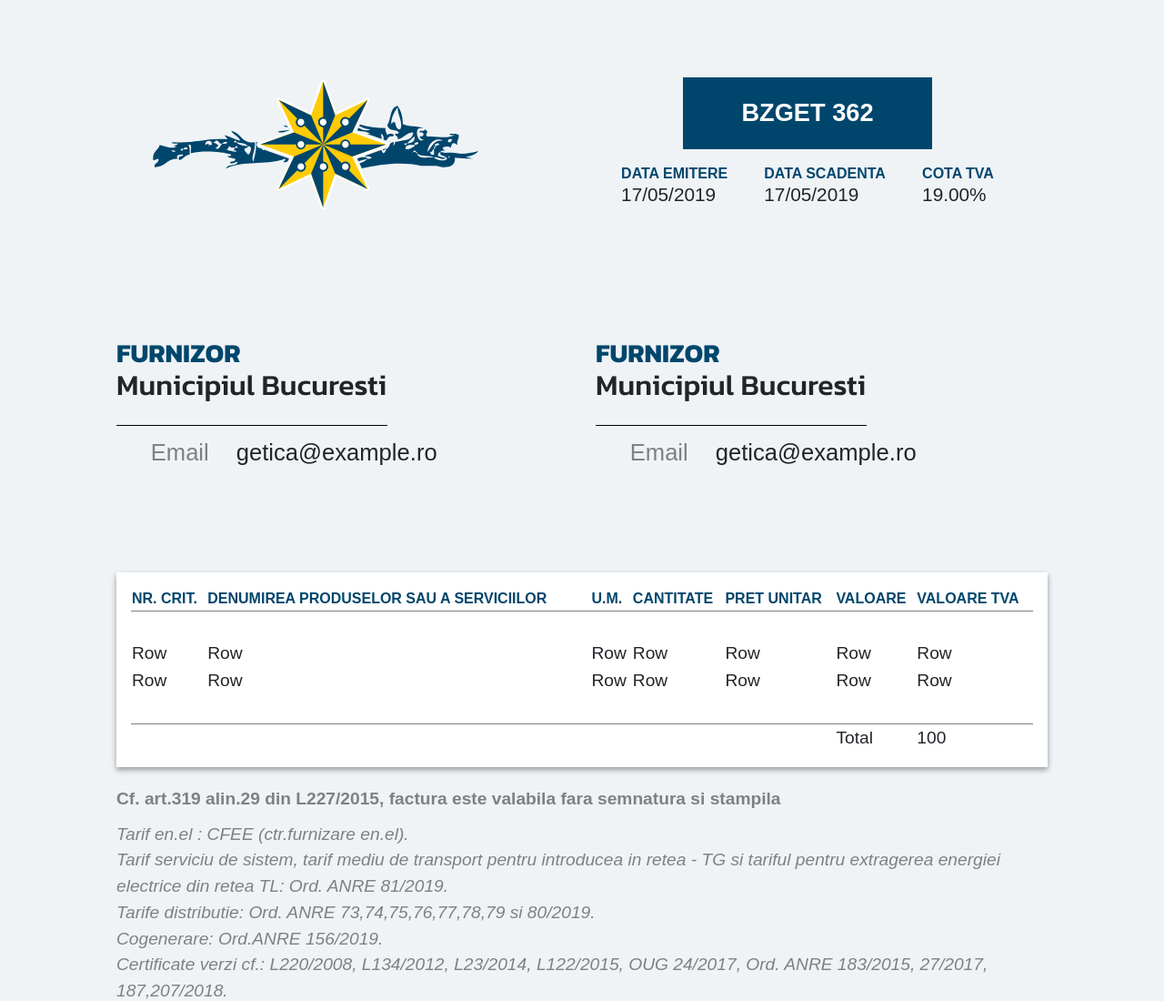
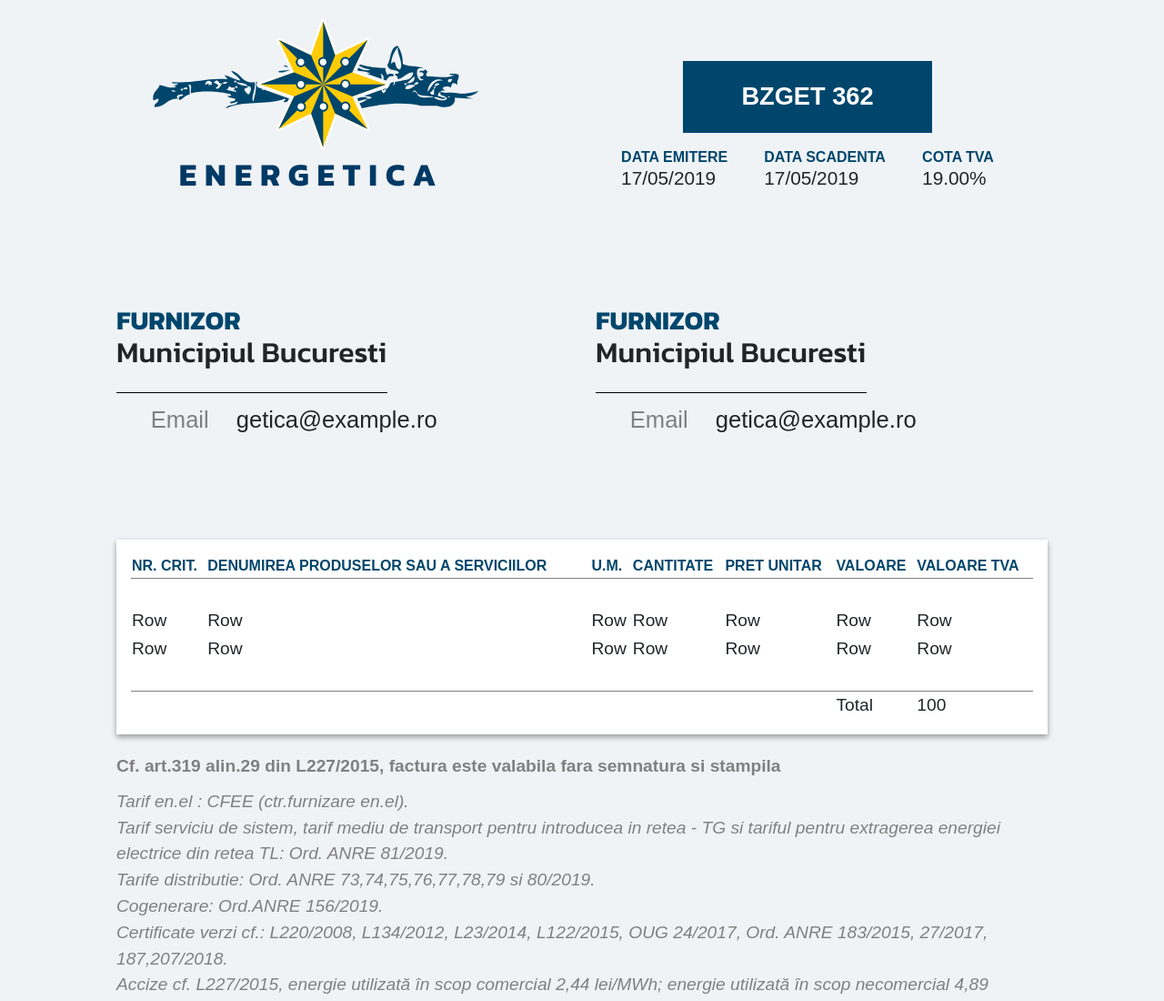
Before and after one commit to andrei-plesu-cs/template-html-pur, a plain HTML site: page index.html in a window 1280 px wide. Shown: the top 1100 px of the page at 91% size. Drawn offline with nearby package versions, Linux system fonts and the light colour scheme; a web font is replaced by a local one.

Commit message:
Add files via upload

```diff
--- a/index.html
+++ b/index.html
@@ -27,6 +27,7 @@
                   alt="Getica Software"
                   src="images/getica_logo.svg"
                 />
+                <div class="logo-title">Energetica</div>
               </div>
             </div>
             <div class="template_header_under_col">
--- a/style.css
+++ b/style.css
@@ -11,6 +11,14 @@ body {
   background-color: white;
 }
 
+.logo-title {
+  text-align: left;
+  font: Bold 35px/21px Kanit;
+  letter-spacing: 9px;
+  color: #003965;
+  opacity: 1;
+}
+
 .padded-container {
   background: #eff3f6;
   padding: 4% 10%;
@@ -19,6 +27,15 @@ body {
 
 .invoice-header {
   padding: 1rem;
+}
+
+.template_main_logo {
+  display: flex;
+  margin-top: -75px;
+  flex-direction: column;
+  text-transform: uppercase;
+  justify-content: center;
+  align-items: center;
 }
 
 .invoice-header-inner {
```
